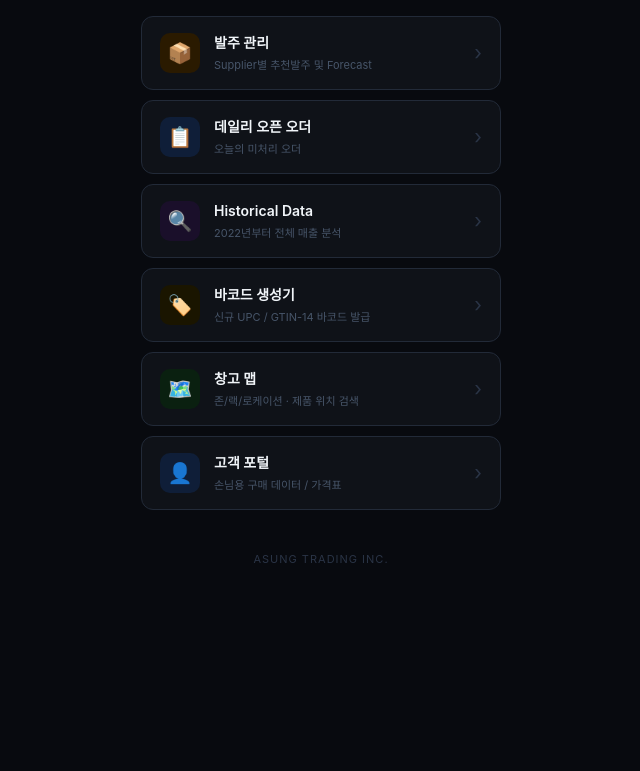
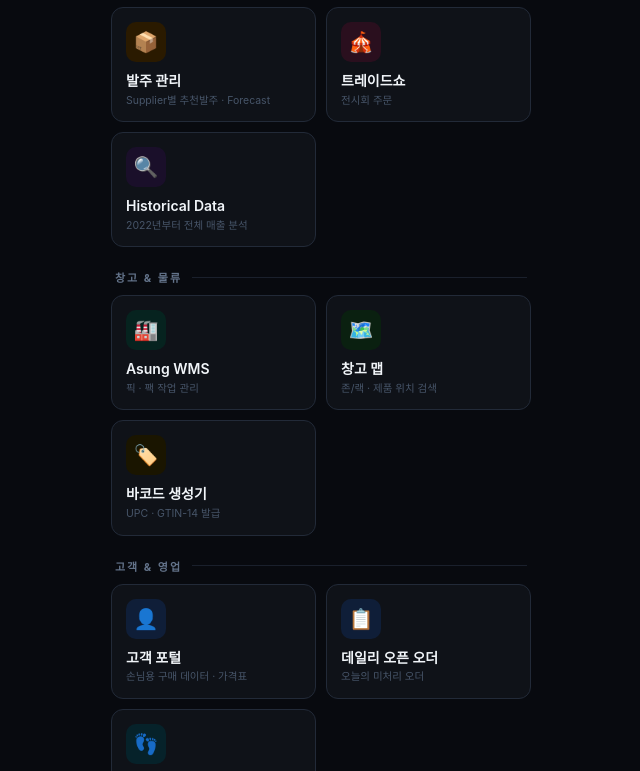
Before and after one commit to asungtrading/tools, a plain HTML site: page launcher.html in a window 1280 px wide. Shown: the part 163-934 px from the top of the page, without its empty margins (319-959 px from the left). Before the commit the page ends 800 px from the top, so only its background shows below. Drawn offline with Linux system fonts and the light colour scheme.

Commit message:
Add files via upload

```diff
--- a/launcher.html
+++ b/launcher.html
@@ -14,23 +14,35 @@ html, body { height: 100%; background: #080a0f; color: #f1f5f9; }
 body {
   font-family: -apple-system, 'Helvetica Neue', Arial, sans-serif;
   min-height: 100%; display: flex; flex-direction: column;
-  align-items: center; justify-content: center; padding: 40px 24px;
+  align-items: center; justify-content: flex-start; padding: 40px 24px;
 }
-.logo-wrap { text-align: center; margin-bottom: 40px; }
+.logo-wrap { text-align: center; margin-bottom: 36px; }
 .logo-img { display:block; height: 48px; width:auto; margin: 0 auto; }
 .logo { font-size: 34px; font-weight: 900; letter-spacing: -1px; color: #3b82f6; }
 .logo-sub { font-size: 11px; letter-spacing: 4px; text-transform: uppercase; color: #475569; margin-top: 6px; }
-.menu { width: 100%; max-width: 360px; }
-.menu-item {
-  display: flex; align-items: center;
+
+.menu { width: 100%; max-width: 420px; }
+
+.cat { margin-bottom: 22px; }
+.cat-label {
+  font-size: 11px; font-weight: 700; letter-spacing: 2px; text-transform: uppercase;
+  color: #64748b; margin: 0 4px 10px; display: flex; align-items: center; gap: 10px;
+}
+.cat-label::after { content: ""; flex: 1; height: 1px; background: #1a202c; }
+
+.grid { display: grid; grid-template-columns: 1fr 1fr; gap: 10px; }
+
+.tile {
+  display: flex; flex-direction: column;
   background: #0f1218; border: 1px solid #222a38; border-radius: 12px;
-  padding: 16px 18px; text-decoration: none; color: #f1f5f9; margin-bottom: 10px; cursor: pointer;
+  padding: 14px; text-decoration: none; color: #f1f5f9; cursor: pointer;
 }
-.menu-item:active { background: #161b24; border-color: #2a3446; }
+.tile:active { background: #161b24; border-color: #2a3446; }
+
 .icon {
   width: 40px; height: 40px; border-radius: 10px;
   display: flex; align-items: center; justify-content: center;
-  font-size: 20px; margin-right: 14px; flex-shrink: 0;
+  font-size: 20px; margin-bottom: 10px; flex-shrink: 0;
 }
 .icon-red    { background: #2a1010; }
 .icon-orange { background: #2a1a00; }
@@ -38,11 +50,14 @@ body {
 .icon-green  { background: #0a2010; }
 .icon-purple { background: #1a0f2a; }
 .icon-yellow { background: #1a1500; }
-.item-text { flex: 1; }
-.item-name { font-size: 14px; font-weight: 600; line-height: 1.3; }
-.item-desc { font-size: 11px; color: #475569; margin-top: 3px; }
-.arrow { color: #2a3446; font-size: 20px; margin-left: 8px; }
-.footer { margin-top: 32px; font-size: 11px; color: #2a3446; letter-spacing: 1px; text-align: center; }
+.icon-teal   { background: #06231f; }
+.icon-cyan   { background: #06222a; }
+.icon-pink   { background: #2a0f1e; }
+
+.tile-name { font-size: 14px; font-weight: 600; line-height: 1.25; }
+.tile-desc { font-size: 10.5px; color: #475569; margin-top: 4px; line-height: 1.3; }
+
+.footer { margin-top: 20px; margin-bottom: 8px; font-size: 11px; color: #2a3446; letter-spacing: 1px; text-align: center; }
 </style>
 </head>
 <body>
@@ -54,59 +69,83 @@ body {
 
 <div class="menu">
 
-  <a class="menu-item" href="https://asungtrading.github.io/tools/purchasing.html">
+  <!-- 발주 & 주문 -->
+  <div class="cat">
+    <div class="cat-label">발주 &amp; 주문</div>
+    <div class="grid">
+
+      <a class="tile" href="https://asungtrading.github.io/tools/purchasing.html">
         <div class="icon icon-orange">📦</div>
-    <div class="item-text">
-      <div class="item-name">발주 관리</div>
-      <div class="item-desc">Supplier별 추천발주 및 Forecast</div>
-    </div>
-    <div class="arrow">&#8250;</div>
+        <div class="tile-name">발주 관리</div>
+        <div class="tile-desc">Supplier별 추천발주 · Forecast</div>
       </a>
 
-  <a class="menu-item" href="https://asungtrading.github.io/tools/OpenOrders.html">
-    <div class="icon icon-blue">📋</div>
-    <div class="item-text">
-      <div class="item-name">데일리 오픈 오더</div>
-      <div class="item-desc">오늘의 미처리 오더</div>
-    </div>
-    <div class="arrow">&#8250;</div>
+      <a class="tile" href="https://tools.asung.ca/tradeshow.html">
+        <div class="icon icon-pink">🎪</div>
+        <div class="tile-name">트레이드쇼</div>
+        <div class="tile-desc">전시회 주문</div>
       </a>
 
-  <a class="menu-item" href="https://asungtrading.github.io/tools/analytics.html">
+      <a class="tile" href="https://asungtrading.github.io/tools/analytics.html">
         <div class="icon icon-purple">🔍</div>
-    <div class="item-text">
-      <div class="item-name">Historical Data</div>
-      <div class="item-desc">2022년부터 전체 매출 분석</div>
-    </div>
-    <div class="arrow">&#8250;</div>
+        <div class="tile-name">Historical Data</div>
+        <div class="tile-desc">2022년부터 전체 매출 분석</div>
       </a>
 
-  <a class="menu-item" href="https://asungtrading.github.io/tools/barcode-generator.html">
-    <div class="icon icon-yellow">🏷️</div>
-    <div class="item-text">
-      <div class="item-name">바코드 생성기</div>
-      <div class="item-desc">신규 UPC / GTIN-14 바코드 발급</div>
     </div>
-    <div class="arrow">&#8250;</div>
+  </div>
+
+  <!-- 창고 & 물류 -->
+  <div class="cat">
+    <div class="cat-label">창고 &amp; 물류</div>
+    <div class="grid">
+
+      <a class="tile" href="https://wms.asung.ca">
+        <div class="icon icon-teal">🏭</div>
+        <div class="tile-name">Asung WMS</div>
+        <div class="tile-desc">픽 · 팩 작업 관리</div>
       </a>
 
-  <a class="menu-item" href="https://tools.asung.ca/warehousemap.html">
+      <a class="tile" href="https://tools.asung.ca/warehousemap.html">
         <div class="icon icon-green">🗺️</div>
-    <div class="item-text">
-      <div class="item-name">창고 맵</div>
-      <div class="item-desc">존/랙/로케이션 · 제품 위치 검색</div>
-    </div>
-    <div class="arrow">&#8250;</div>
+        <div class="tile-name">창고 맵</div>
+        <div class="tile-desc">존/랙 · 제품 위치 검색</div>
       </a>
 
-  <a class="menu-item" href="https://tools.asung.ca/customer-portal.html">
+      <a class="tile" href="https://asungtrading.github.io/tools/barcode-generator.html">
+        <div class="icon icon-yellow">🏷️</div>
+        <div class="tile-name">바코드 생성기</div>
+        <div class="tile-desc">UPC · GTIN-14 발급</div>
+      </a>
+
+    </div>
+  </div>
+
+  <!-- 고객 & 영업 -->
+  <div class="cat">
+    <div class="cat-label">고객 &amp; 영업</div>
+    <div class="grid">
+
+      <a class="tile" href="https://tools.asung.ca/customer-portal.html">
         <div class="icon icon-blue">👤</div>
-    <div class="item-text">
-      <div class="item-name">고객 포털</div>
-      <div class="item-desc">손님용 구매 데이터 / 가격표</div>
+        <div class="tile-name">고객 포털</div>
+        <div class="tile-desc">손님용 구매 데이터 · 가격표</div>
+      </a>
+
+      <a class="tile" href="https://asungtrading.github.io/tools/OpenOrders.html">
+        <div class="icon icon-blue">📋</div>
+        <div class="tile-name">데일리 오픈 오더</div>
+        <div class="tile-desc">오늘의 미처리 오더</div>
+      </a>
+
+      <a class="tile" href="https://tools.asung.ca/visitor-analytics.html">
+        <div class="icon icon-cyan">👣</div>
+        <div class="tile-name">asung.ca 방문 분석</div>
+        <div class="tile-desc">손님 방문 · 상품 조회 추적</div>
+      </a>
+
     </div>
-    <div class="arrow">&#8250;</div>
-  </a>
+  </div>
 
 </div>
 
```
Lines whose indentation alone changed are shown as unchanged.
